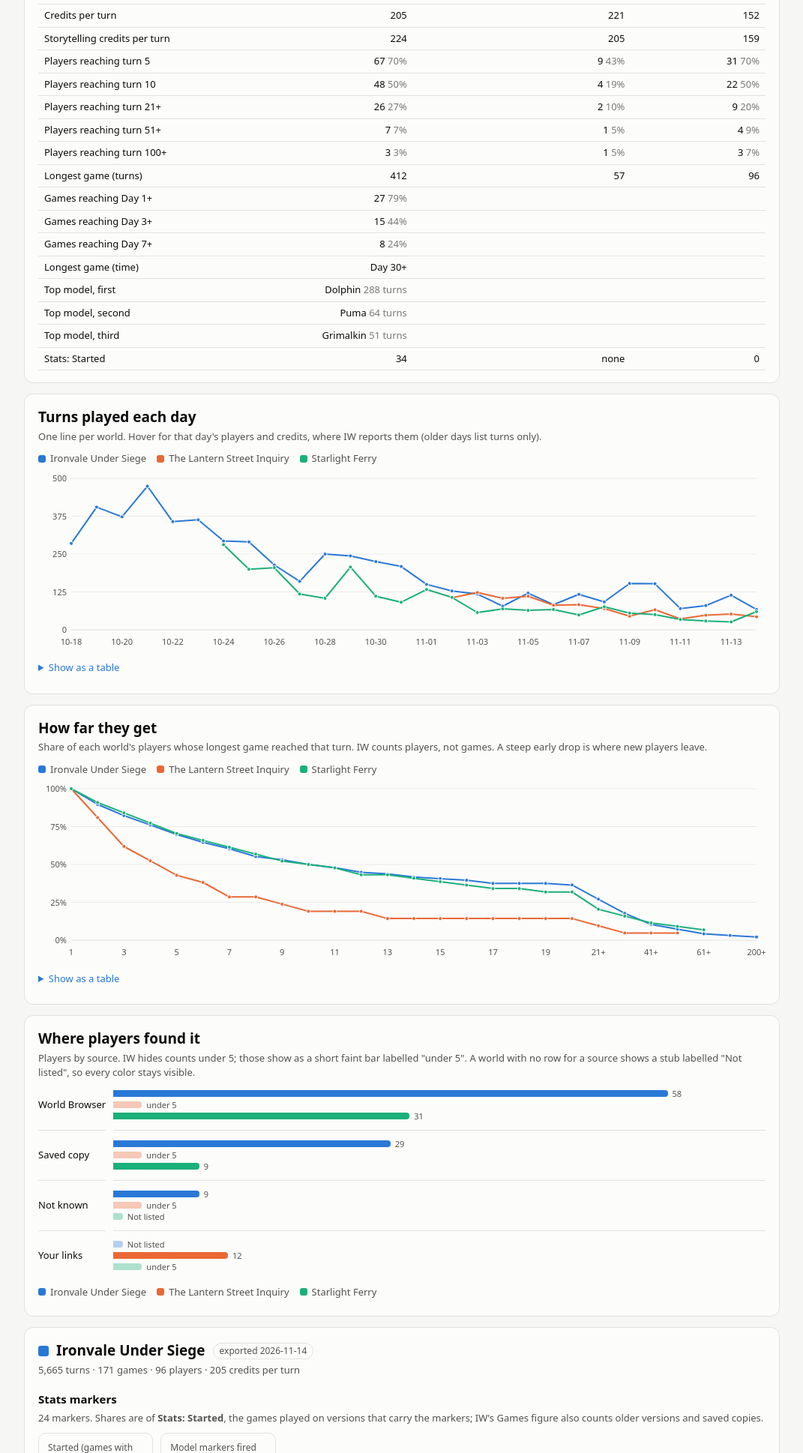
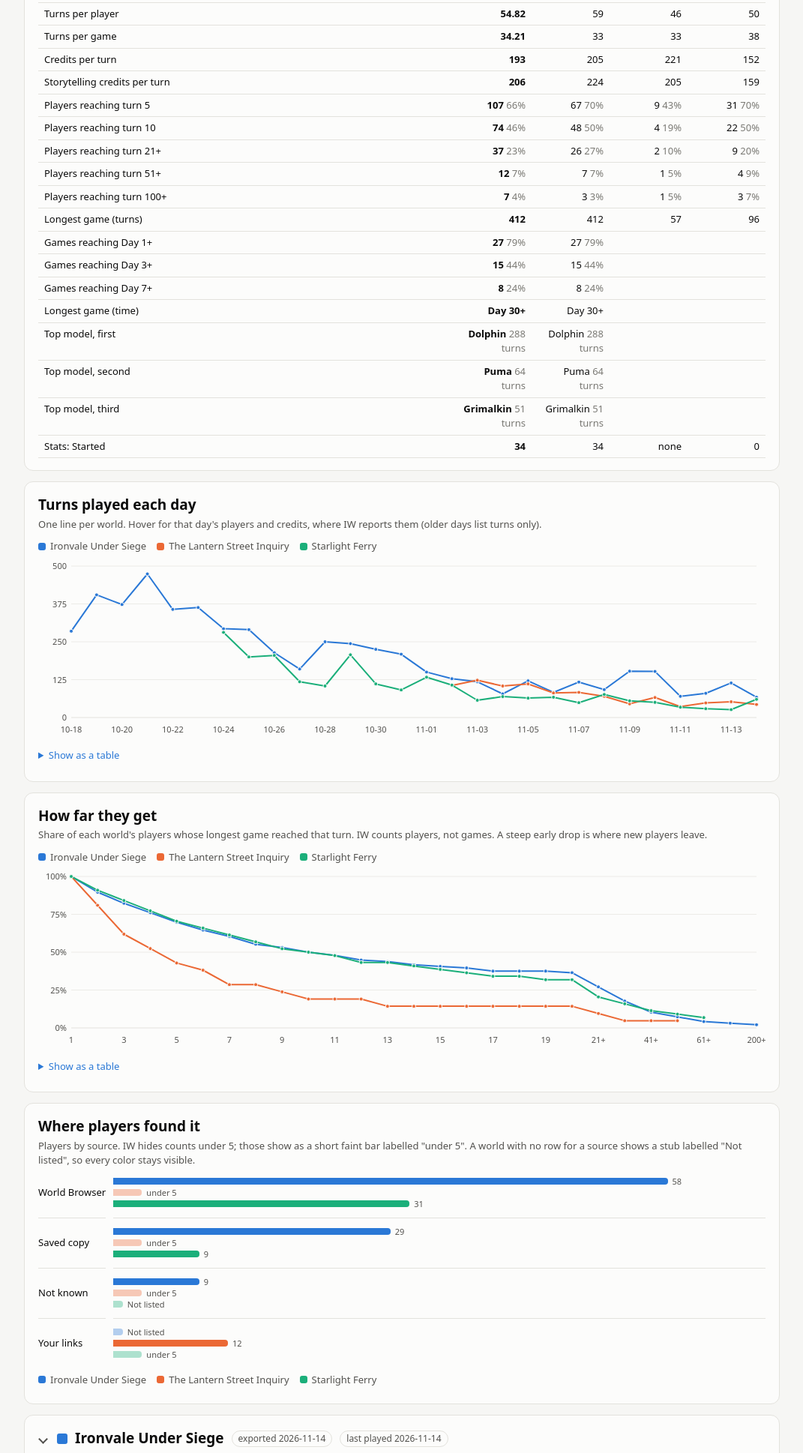
Before and after one commit to IW-Builder/IW-Builder.github.io, a plain HTML site: page stats/index.html in a window 1280 px wide. Shown: the part 862-2800 px from the top of the page at 75% size, without its empty margins (104-1175 px from the left). Drawn offline with Linux system fonts and the light colour scheme.

Commit message:
Stats page: All worlds column, scrolling At a Glance table, last played tag, collapsible worlds, sorted chart tooltips
Co-Authored-By: Claude Opus 5.5 <noreply@anthropic.com>
Claude-Session: https://claude.ai/code/session_017mFVVYPEW5rne4qNNNwXkv

```diff
--- a/stats/index.html
+++ b/stats/index.html
@@ -12,6 +12,7 @@
   --text:#0b0b0b; --text2:#52514e; --muted:#7a7974; --accent:#2a78d6;
   --s1:#2a78d6; --s2:#eb6834; --s3:#1baf7a; --s4:#eda100;
   --s5:#e87ba4; --s6:#008300; --s7:#6250d6; --s8:#e34948;
+  --s9:#0e8fa3; --s10:#9a6b3f; --s11:#8a9612; --s12:#b04fc2;
   --track:#e9eef6; --warn:#b26b00; --warnbg:#fdf3e1;
 }
 @media (prefers-color-scheme: dark){
@@ -21,6 +22,7 @@
     --text:#f0efec; --text2:#c3c2b7; --muted:#8f8e86; --accent:#3987e5;
     --s1:#3987e5; --s2:#d95926; --s3:#199e70; --s4:#c98500;
     --s5:#d55181; --s6:#0ca30c; --s7:#9085e9; --s8:#e66767;
+    --s9:#22a7bb; --s10:#b58457; --s11:#a5b02a; --s12:#c46bd6;
     --track:#22293a; --warn:#e8b04b; --warnbg:#2b2416;
   }
 }
@@ -30,6 +32,7 @@
   --text:#f0efec; --text2:#c3c2b7; --muted:#8f8e86; --accent:#3987e5;
   --s1:#3987e5; --s2:#d95926; --s3:#199e70; --s4:#c98500;
   --s5:#d55181; --s6:#0ca30c; --s7:#9085e9; --s8:#e66767;
+    --s9:#22a7bb; --s10:#b58457; --s11:#a5b02a; --s12:#c46bd6;
   --track:#22293a; --warn:#e8b04b; --warnbg:#2b2416;
 }
 *{box-sizing:border-box}
@@ -65,6 +68,11 @@ table{border-collapse:collapse;width:100%;font-size:13px}
 th,td{padding:5px 8px;border-bottom:1px solid var(--line);text-align:left;vertical-align:top}
 th{color:var(--text2);font-weight:600}
 td.n,th.n{text-align:right;font-variant-numeric:tabular-nums}
+#compare{table-layout:fixed}
+#compare th,#compare td{overflow-wrap:anywhere}
+#compare th:first-child,#compare td:first-child{position:sticky;left:0;z-index:1;background:var(--panel)}
+#compare .agg{font-weight:600}
+#compare td.agg span{font-weight:400}
 .legend{display:flex;flex-wrap:wrap;gap:6px 14px;font-size:13px;color:var(--text2);margin:6px 0}
 .legend span{display:inline-flex;align-items:center;gap:6px}
 svg text{fill:var(--text2);font-size:11px}
@@ -89,6 +97,12 @@ svg .axis{stroke:var(--line);stroke-width:1}
 .flag{display:block;border-left:3px solid var(--warn);background:var(--warnbg);padding:6px 10px;border-radius:6px;font-size:13px;margin:6px 0;color:var(--text)}
 .ok{color:var(--text2);font-size:13px}
 details{margin:8px 0}
+details.world{margin:14px 0}
+details.world>summary{display:block;list-style:none;color:var(--text);font-size:inherit}
+details.world>summary::-webkit-details-marker{display:none}
+details.world>summary .world-head::before{content:"";width:7px;height:7px;border:solid var(--text2);border-width:0 2px 2px 0;transform:rotate(-45deg);margin:0 4px 0 2px;transition:transform .15s}
+details.world[open]>summary .world-head::before{transform:rotate(45deg)}
+details.world>summary .note{margin:4px 0 0}
 summary{cursor:pointer;color:var(--accent);font-size:13px}
 .cols{display:grid;grid-template-columns:repeat(auto-fit,minmax(300px,1fr));gap:4px 26px}
 .world-head{display:flex;align-items:center;gap:10px;flex-wrap:wrap}
@@ -159,7 +173,7 @@ try { const t = localStorage.getItem("iwstats-theme"); if (t === "light" || t ==
 
 <script>
 "use strict";
-const COLORS = 8;
+const COLORS = 12;              // colours repeat after 12 worlds
 const worlds = [];            // {key,name,date,file,on,colour,data}
 let colourNext = 0;
 
@@ -236,7 +250,7 @@ const $ = id => document.getElementById(id);
 const fmt = n => n == null ? "" : (Math.abs(n) >= 100 || Number.isInteger(n) ? Math.round(n).toLocaleString("en-US") : n.toLocaleString("en-US", {maximumFractionDigits:2}));
 const pct = (a, b) => b ? Math.round(100 * a / b) + "%" : "";
 const esc = s => String(s).replace(/[&<>"]/g, c => ({"&":"&amp;","<":"&lt;",">":"&gt;",'"':"&quot;"}[c]));
-const col = w => `var(--s${w.colour + 1})`;
+const col = w => `var(--s${w.colour % COLORS + 1})`;
 const showV = v => !v ? "" : v.lt ? `under ${v.lt}` : v.n != null ? fmt(v.n) : v.text;
 const fig = (w, k) => (w.data.figures[k] || {}).n;
 const active = () => worlds.filter(w => w.on);
@@ -427,35 +441,67 @@ function render(){
     T("Players", fmt(sum("Unique players")), "added per world") + T("Credits per turn", cpt == null ? "–" : fmt(cpt), ws.length > 1 ? "weighted by turns" : "") +
     T("Still playing at turn 5", pct(reach5, reach1), `${fmt(reach5)} of ${fmt(reach1)} players`) + T("Longest game", fmt(longest) + " turns");
 
-  const keys = ["Turns played", "Unique players", "Games", "Turns per player", "Turns per game", "Played 2+ games to turn 5", "Credits per turn", "Storytelling credits per turn"];
+  // one row per measure: [label, aggregate across the ticked worlds, ...one cell per world]
+  const many = ws.length > 1, mut = t => ` <span style="color:var(--muted)">${t}</span>`;
+  const rowsC = [];
+  const add = (label, agg, cells) => rowsC.push([label, agg == null ? "" : agg, ...cells]);
+  const figSum = k => { let n = 0, hid = false, any = false;
+    for (const w of ws){ const v = w.data.figures[k]; if (!v) continue; if (v.n != null){ n += v.n; any = true; } else if (v.lt) hid = true; }
+    return any ? fmt(n) + (hid ? "+" : "") : hid ? "under 5" : ""; };
+  const ratio = (a, b) => { const A = sum(a), B = sum(b); return B ? fmt(A / B) : ""; };
+  const weighted = k => { let num = 0, den = 0;
+    for (const w of ws){ const c = fig(w, k), t = fig(w, "Turns played"); if (c != null && t){ num += c * t; den += t; } }
+    return den ? fmt(num / den) : ""; };
+  const AGG = {"Turns played": () => figSum("Turns played"), "Unique players": () => figSum("Unique players"), "Games": () => figSum("Games"),
+    "Played 2+ games to turn 5": () => figSum("Played 2+ games to turn 5"),
+    "Turns per player": () => ratio("Turns played", "Unique players"), "Turns per game": () => ratio("Turns played", "Games"),
+    "Credits per turn": () => weighted("Credits per turn"), "Storytelling credits per turn": () => weighted("Storytelling credits per turn")};
+  const keys = Object.keys(AGG);
   const extra = Object.keys(Object.assign({}, ...ws.map(w => w.data.figures))).filter(k => !keys.includes(k));
-  const rowsC = [...keys, ...extra].map(k => [esc(k), ...ws.map(w => showV(w.data.figures[k]))]);
+  for (const k of [...keys, ...extra]) add(esc(k), AGG[k] ? AGG[k]() : "", ws.map(w => showV(w.data.figures[k])));
   for (const t of [5, 10, 21, 51, 100]){
-    if (ws.some(w => reachAt(w.data, t) != null))
-      rowsC.push([`Players reaching turn ${t}${t > 20 ? "+" : ""}`, ...ws.map(w => { const a = reachAt(w.data, t), b = reachAt(w.data, 1); return a == null ? "" : `${fmt(a)} <span style="color:var(--muted)">${pct(a, b)}</span>`; })]);
+    if (!ws.some(w => reachAt(w.data, t) != null)) continue;
+    let A = 0, B = 0;
+    for (const w of ws){ const a = reachAt(w.data, t); if (a != null){ A += a; B += reachAt(w.data, 1) || 0; } }
+    add(`Players reaching turn ${t}${t > 20 ? "+" : ""}`, fmt(A) + mut(pct(A, B)), ws.map(w => { const a = reachAt(w.data, t), b = reachAt(w.data, 1); return a == null ? "" : fmt(a) + mut(pct(a, b)); }));
   }
-  rowsC.push(["Longest game (turns)", ...ws.map(w => fmt(w.data.longest))]);
+  add("Longest game (turns)", fmt(Math.max(0, ...ws.map(w => w.data.longest || 0)) || null), ws.map(w => fmt(w.data.longest)));
   const mgs = ws.map(w => markerGroups(w.data));
   // story-time milestones from the Reached Day / Reached Hour markers: games, as a share of Stats: Started
   const reached = (mg, label) => ((mg && mg.groups.Reached) || []).find(r => r.label === label);
   for (const day of [1, 3, 7]){
-    if (mgs.some(mg => reached(mg, "Day " + day)))
-      rowsC.push([`Games reaching Day ${day}+`, ...mgs.map(mg => { const r = reached(mg, "Day " + day); return !r ? "" : `${fmt(r.games)}${mg.started ? ` <span style="color:var(--muted)">${pct(r.games, mg.started)}</span>` : ""}`; })]);
+    if (!mgs.some(mg => reached(mg, "Day " + day))) continue;
+    let A = 0, B = 0;
+    for (const mg of mgs){ const r = reached(mg, "Day " + day); if (r){ A += r.games; B += mg.started || 0; } }
+    add(`Games reaching Day ${day}+`, fmt(A) + (B ? mut(pct(A, B)) : ""), mgs.map(mg => { const r = reached(mg, "Day " + day); return !r ? "" : fmt(r.games) + (mg.started ? mut(pct(r.games, mg.started)) : ""); }));
   }
   const longTime = mg => { let best = null, key = -1;          // furthest Day marker any game reached, else furthest Hour
     for (const r of (mg && mg.groups.Reached) || []){ const x = r.games && r.label.match(/^(Hour|Day) (\d+)$/); if (!x) continue;
-      const k = (x[1] === "Day" ? 1e6 : 0) + +x[2]; if (k > key){ key = k; best = r.label; } }
+      const k = (x[1] === "Day" ? 1e6 : 0) + +x[2]; if (k > key){ key = k; best = {label:r.label, key:k}; } }
     return best; };
-  if (mgs.some(longTime)) rowsC.push(["Longest game (time)", ...mgs.map(mg => { const l = longTime(mg); return l ? esc(l) + "+" : ""; })]);
+  if (mgs.some(longTime)){
+    const top = mgs.map(longTime).filter(Boolean).sort((a, b) => b.key - a.key)[0];
+    add("Longest game (time)", esc(top.label) + "+", mgs.map(mg => { const l = longTime(mg); return l ? esc(l.label) + "+" : ""; }));
+  }
   const models = mg => ((mg && mg.groups.Model) || []).filter(r => r.fired || r.games);   // already sorted by turns, then games
+  const allModels = (() => { const m = new Map();
+    for (const mg of mgs) for (const r of models(mg)){ const e = m.get(r.label) || {label:r.label, fired:0, games:0}; e.fired += r.fired; e.games += r.games; m.set(r.label, e); }
+    return [...m.values()].sort((a, b) => b.fired - a.fired || b.games - a.games); })();
+  const modelCell = r => !r ? "" : esc(r.label) + mut(fmt(r.fired) + " turns");
   ["first", "second", "third"].forEach((nth, i) => {
-    if (mgs.some(mg => models(mg)[i]))
-      rowsC.push([`Top model, ${nth}`, ...mgs.map(mg => { const r = models(mg)[i]; return !r ? "" : `${esc(r.label)} <span style="color:var(--muted)">${fmt(r.fired)} turns</span>`; })]);
+    if (mgs.some(mg => models(mg)[i])) add(`Top model, ${nth}`, modelCell(allModels[i]), mgs.map(mg => modelCell(models(mg)[i])));
   });
-  rowsC.push(["Stats: Started", ...mgs.map(mg => !mg ? "none" : mg.started == null ? "–" : fmt(mg.started))]);
-  $("compare").innerHTML = table(["", ...ws.map(w => w.name)], rowsC, ws.map((_, i) => i + 1));
-  // add each world's swatch to its column header
-  $("compare").querySelectorAll("thead th").forEach((th, i) => { if (i) th.innerHTML = `<i class="sw" style="background:${col(ws[i-1])};margin-right:6px"></i>${esc(ws[i-1].name)}`; });
+  add("Stats: Started", mgs.some(mg => mg && mg.started != null) ? fmt(mgs.reduce((a, mg) => a + ((mg && mg.started) || 0), 0)) : "",
+    mgs.map(mg => !mg ? "none" : mg.started == null ? "–" : fmt(mg.started)));
+  // the aggregate column shows only when two or more worlds are ticked; world columns keep a fixed width and the table scrolls sideways
+  const cols = ws.map(w => ({head:`<i class="sw" style="background:${col(w)};margin-right:6px"></i>${esc(w.name)}`}));
+  if (many) cols.unshift({head:"All worlds", agg:true});
+  const COLW = 104, LABELW = 180;
+  const cmp = $("compare");
+  cmp.style.width = `max(100%, ${LABELW + cols.length * COLW}px)`;
+  cmp.innerHTML = `<colgroup><col>${cols.map(() => `<col style="width:${COLW}px">`).join("")}</colgroup>` +
+    `<thead><tr><th></th>${cols.map(c => `<th class="n${c.agg ? " agg" : ""}">${c.head}</th>`).join("")}</tr></thead><tbody>` +
+    rowsC.map(r => `<tr><td>${r[0]}</td>${(many ? r.slice(1) : r.slice(2)).map((c, i) => `<td class="n${many && !i ? " agg" : ""}">${c}</td>`).join("")}</tr>`).join("") + `</tbody>`;
 
   /* days */
   const dates = [...new Set(ws.flatMap(w => Object.keys(w.data.days)))].sort();
@@ -464,7 +510,8 @@ function render(){
     const all = []; for (let t = Date.parse(dates[0] + "T00:00Z"); t <= Date.parse(dates[dates.length - 1] + "T00:00Z"); t += 864e5) all.push(new Date(t).toISOString().slice(0, 10));
     const series = ws.map(w => ({name:w.name, colour:col(w), values: all.map(d => (w.data.days[d] || {}).Turns ?? null)}));
     legend($("daysLegend"), ws);
-    lineChart($("days"), all, series, {label:"Turns played each day", xfmt: d => d.slice(5), tip: i => { const on = ws.filter(w => ((w.data.days[all[i]] || {}).Turns || 0) >= 1);
+    lineChart($("days"), all, series, {label:"Turns played each day", xfmt: d => d.slice(5), tip: i => { const on = ws.filter(w => ((w.data.days[all[i]] || {}).Turns || 0) >= 1)
+        .sort((a, b) => b.data.days[all[i]].Turns - a.data.days[all[i]].Turns);
       return all[i] + "\n" + (on.length ? on.map(w => { const e = w.data.days[all[i]];
         return `${w.name}: ${fmt(e.Turns)} turns` + (e.Players != null ? `, ${fmt(e.Players)} players` : "") + (e.Credits != null ? `, ${fmt(e.Credits)} credits` : "");
       }).join("\n") : "No turns played"); }});
@@ -479,7 +526,8 @@ function render(){
   legend($("reachLegend"), ws);
   lineChart($("reach"), labs, ws.map(w => { const top = reachAt(w.data, 1) || 1;
     return {name:w.name, colour:col(w), values: labs.map(l => { const r = w.data.reach.find(x => x.label === l); return r && r.n != null ? 100 * r.n / top : null; })}; }),
-    {label:"How far they get", pct:true, max:100, connect:true, tip: i => { const on = ws.map(w => [w, w.data.reach.find(x => x.label === labs[i])]).filter(([, r]) => r && r.n >= 1);
+    {label:"How far they get", pct:true, max:100, connect:true, tip: i => { const on = ws.map(w => [w, w.data.reach.find(x => x.label === labs[i])]).filter(([, r]) => r && r.n >= 1)
+        .sort(([wa, ra], [wb, rb]) => rb.n / (reachAt(wb.data, 1) || 1) - ra.n / (reachAt(wa.data, 1) || 1));
       return `Turn ${labs[i]}\n` + (on.length ? on.map(([w, r]) => `${w.name}: ${fmt(r.n)} players (${pct(r.n, reachAt(w.data, 1))})`).join("\n") : "No players"); }});
   $("reachTable").innerHTML = table(["Turn", ...ws.map(w => esc(w.name))], labs.map(l => [l, ...ws.map(w => { const r = w.data.reach.find(x => x.label === l); return r ? fmt(r.n) : ""; })]), ws.map((_, i) => i + 1));
 
@@ -502,8 +550,10 @@ function render(){
 
 function worldHTML(w){
   const d = w.data;
-  let h = `<section class="panel"><div class="world-head"><i class="sw" style="background:${col(w)}"></i><h2>${esc(w.name)}</h2>${w.date ? `<span class="tag">exported ${w.date}</span>` : ""}</div>`;
-  h += `<p class="note">${fmt(fig(w, "Turns played"))} turns · ${fmt(fig(w, "Games"))} games · ${fmt(fig(w, "Unique players"))} players · ${fmt(fig(w, "Credits per turn"))} credits per turn</p>`;
+  const last = lastPlayed(d);
+  let h = `<details class="panel world" data-key="${esc(w.key)}"${w.closed ? "" : " open"}><summary><div class="world-head"><i class="sw" style="background:${col(w)}"></i><h2>${esc(w.name)}</h2>` +
+    (w.date ? `<span class="tag">exported ${w.date}</span>` : "") + (last ? `<span class="tag">last played ${last}</span>` : "") + `</div>`;
+  h += `<p class="note">${fmt(fig(w, "Turns played"))} turns · ${fmt(fig(w, "Games"))} games · ${fmt(fig(w, "Unique players"))} players · ${fmt(fig(w, "Credits per turn"))} credits per turn</p></summary>`;
 
   h += `<h3>Stats markers</h3>` + markersHTML(w);
 
@@ -551,8 +601,20 @@ function worldHTML(w){
     h += `<details><summary>Other rows in this file (${d.other.length})</summary><div class="scroll">` +
       table(["Section", "Item", "Measure", "Value"], d.other.map(o => [esc(o.sec), esc(o.item), esc(o.meas), esc(o.v.text)])) + `</div></details>`;
   }
-  return h + `</section>`;
+  return h + `</details>`;
 }
+// newest date in the file with play recorded: a day with turns, or a version's "Last played"
+function lastPlayed(d){
+  let best = "";
+  for (const [day, e] of Object.entries(d.days)) if (e.Turns > 0 && /^\d{4}-\d{2}-\d{2}/.test(day) && day > best) best = day.slice(0, 10);
+  for (const e of Object.values(d.versions)){ const t = ((e["Last played"] || {}).text || "").slice(0, 10); if (/^\d{4}-\d{2}-\d{2}$/.test(t) && t > best) best = t; }
+  return best;
+}
+// remember which world sections are collapsed across re-renders (resizing redraws the page)
+$("worlds").addEventListener("toggle", e => {
+  const el = e.target; if (!el.classList || !el.classList.contains("world")) return;
+  const w = worlds.find(x => x.key === el.dataset.key); if (w) w.closed = !el.open;
+}, true);
 
 /* ---------- loading ---------- */
 async function addFiles(files){
@@ -569,7 +631,6 @@ async function addFiles(files){
         if (date && old.date && date < old.date){ errs.push(`${file.name}: older than the ${old.date} export already loaded, skipped`); continue; }
         Object.assign(old, {date, file:file.name, data, on:true});
       } else {
-        if (worlds.length >= COLORS){ errs.push(`${file.name}: up to ${COLORS} worlds at once; remove one first`); continue; }
         const used = new Set(worlds.map(w => w.colour));
         let c = 0; while (used.has(c)) c++;
         worlds.push({key, name, date, file:file.name, data, on:true, colour:c});
```
Also changed, not shown: 1 other file.
